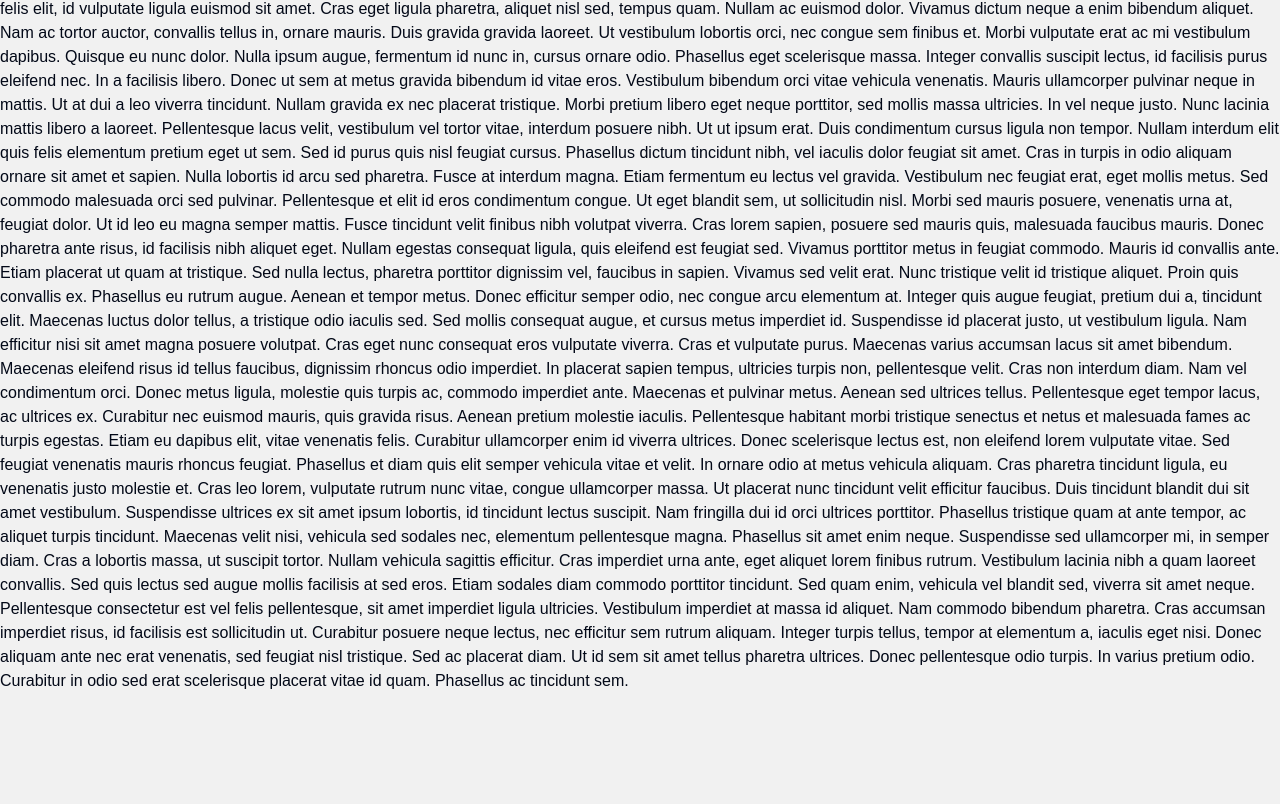
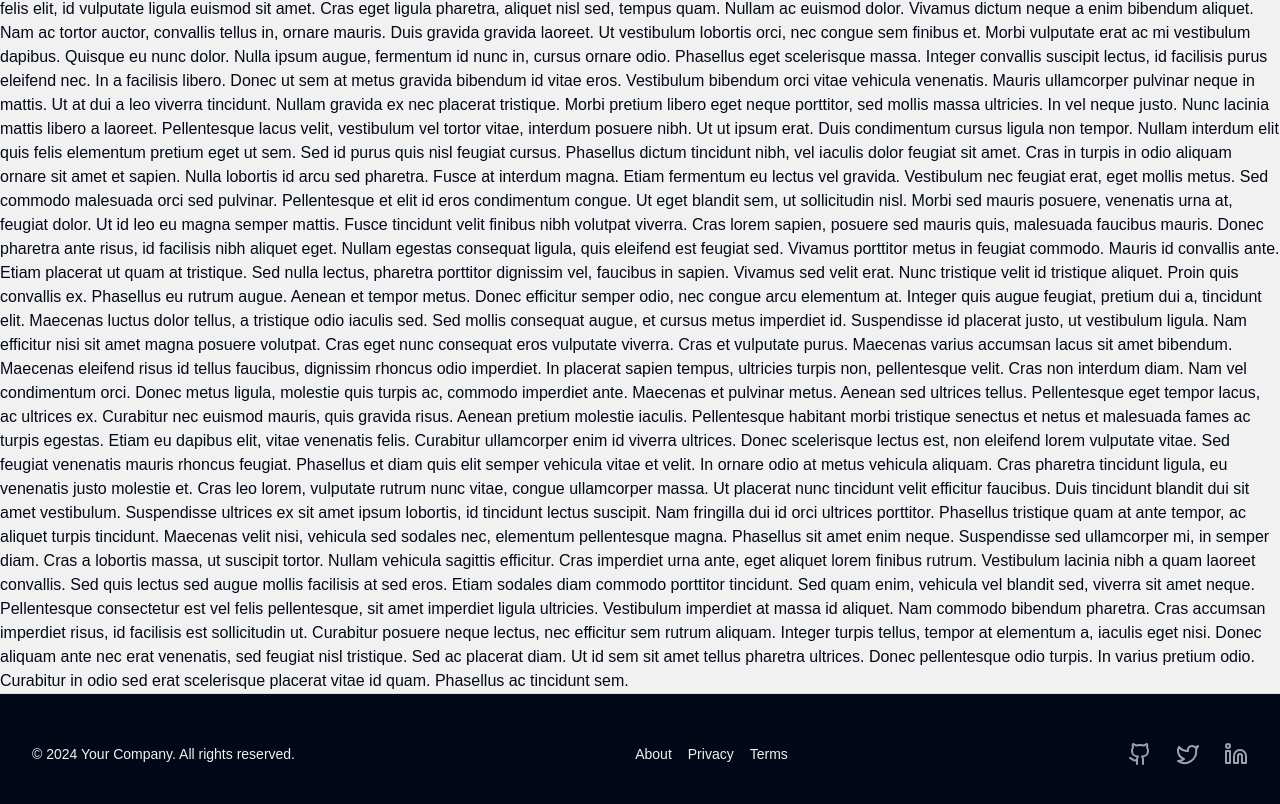
Before and after one commit to Poojan38380/demo6-invmanager, a Next.js app: page / in a window 1280 px wide. Shown: the part 883-1687 px from the top of the page. Before the commit the page ends 1576 px from the top, so only its background shows below. Built offline with nearby package versions, Linux system fonts and the light colour scheme; no server answers.

Commit message:
created footer

```diff
--- /dev/null
+++ b/src/app/(home)/_components/footer.tsx
@@ -0,0 +1,68 @@
+import React from "react";
+import Link from "next/link";
+import { Github, Twitter, Linkedin } from "lucide-react";
+
+export default function Footer() {
+  return (
+    <footer className="bg-foreground border-t">
+      <div className="max-w-7xl mx-auto py-12 px-4 sm:px-6 lg:px-8">
+        <div className="flex flex-col md:flex-row justify-between items-center">
+          <div className="mb-4 md:mb-0">
+            <p className="text-sm text-background">
+              © {new Date().getFullYear()} Your Company. All rights reserved.
+            </p>
+          </div>
+          <nav className="flex space-x-4 mb-4 md:mb-0">
+            <Link
+              href="/about"
+              className="text-sm text-background hover:text-card"
+            >
+              About
+            </Link>
+            <Link
+              href="/privacy"
+              className="text-sm text-background hover:text-card"
+            >
+              Privacy
+            </Link>
+            <Link
+              href="/terms"
+              className="text-sm text-background hover:text-card"
+            >
+              Terms
+            </Link>
+          </nav>
+          <div className="flex space-x-6">
+            <a
+              href="https://github.com"
+              target="_blank"
+              rel="noopener noreferrer"
+              className="text-gray-400 hover:text-background"
+            >
+              <span className="sr-only">GitHub</span>
+              <Github className="h-6 w-6" />
+            </a>
+            <a
+              href="https://twitter.com"
+              target="_blank"
+              rel="noopener noreferrer"
+              className="text-gray-400 hover:text-background"
+            >
+              <span className="sr-only">Twitter</span>
+              <Twitter className="h-6 w-6" />
+            </a>
+            <a
+              href="https://linkedin.com"
+              target="_blank"
+              rel="noopener noreferrer"
+              className="text-gray-400 hover:text-background"
+            >
+              <span className="sr-only">LinkedIn</span>
+              <Linkedin className="h-6 w-6" />
+            </a>
+          </div>
+        </div>
+      </div>
+    </footer>
+  );
+}
--- a/src/app/(home)/layout.tsx
+++ b/src/app/(home)/layout.tsx
@@ -1,3 +1,4 @@
+import Footer from "./_components/footer";
 import Header from "./_components/header";
 
 export default function HomeLayout({
@@ -9,6 +10,7 @@ export default function HomeLayout({
     <>
       <Header />
       <div className="pt-16">{children}</div>
+      <Footer />
     </>
   );
 }
```
